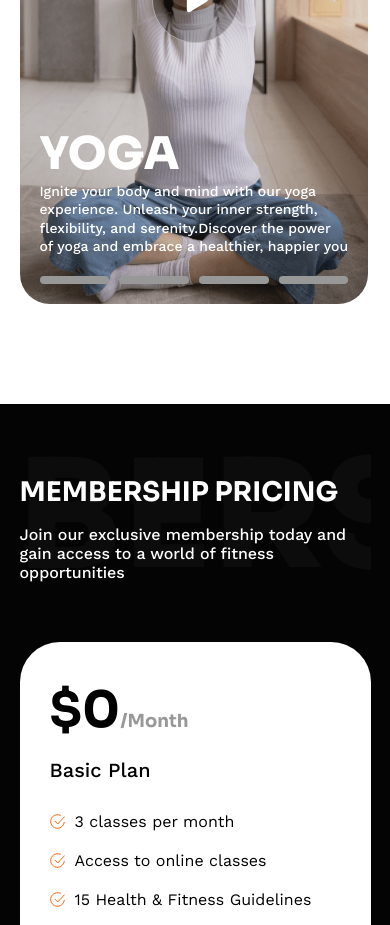
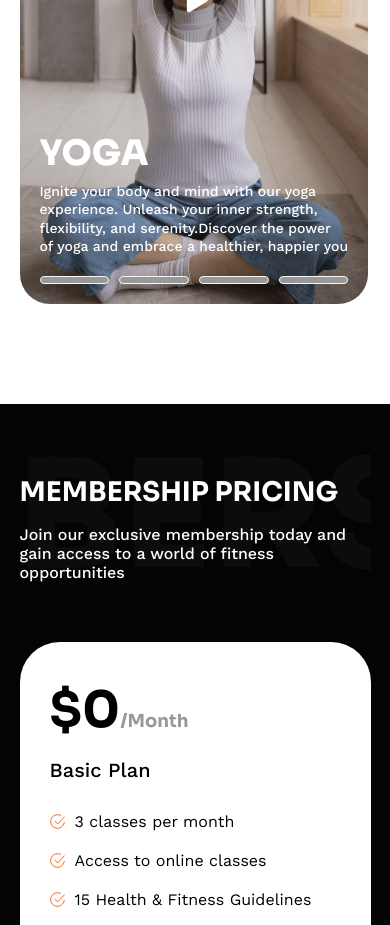
Before and after one commit to HenryAgu/FitSync, a React (Vite) app: page / in a window 390 px wide. Shown: the part 2200-3125 px from the top of the page. Built offline with nearby package versions, Linux system fonts and the light colour scheme.

Commit message:
fix: on program component

```diff
--- a/src/Landing/components/OurProgram/style/OurPrograms.scss
+++ b/src/Landing/components/OurProgram/style/OurPrograms.scss
@@ -246,7 +246,7 @@
             cursor: pointer;
             transition: all 0.2s ease;
             outline: none;
-            border: none;
+            border: 1.5px solid whitesmoke;
 
             &:focus {
               background: #ffffff;
@@ -520,7 +520,7 @@
 
         .content-right_bottom {
           h1 {
-            font-size: 45px;
+            font-size: 35px;
             line-height: 57px;
           }
 
```
